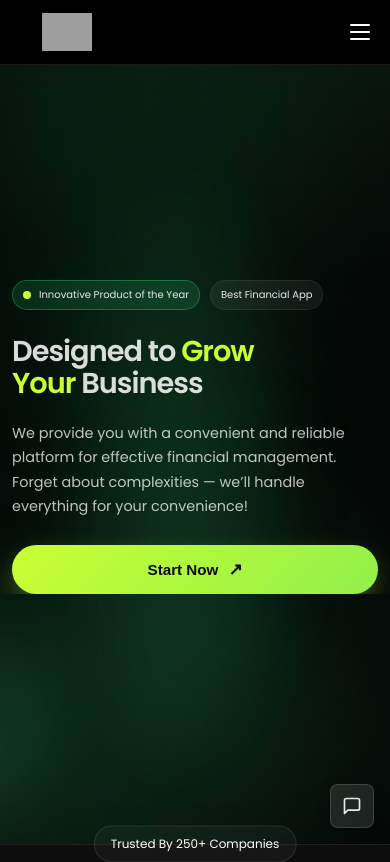
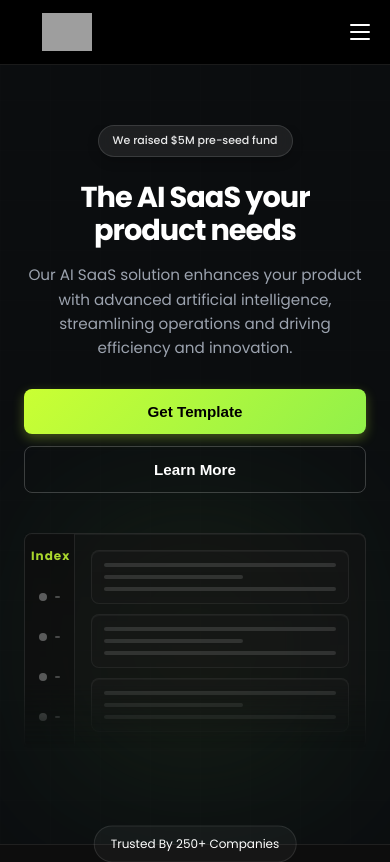
Before and after one commit to chamithdewmin/logozodev-new, a React (Vite) app: page / in a window 390 px wide. Shown: the top 862 px of the page. Built offline with nearby package versions, Linux system fonts and the light colour scheme; grey boxes are pictures that could not be loaded.

Commit message:
make new hero

```diff
--- a/src/App.jsx
+++ b/src/App.jsx
@@ -3,7 +3,6 @@ import { BrowserRouter as Router, Routes, Route } from 'react-router-dom';
 import Navbar from './components/Navbar';
 import Footer from './components/Footer';
 import ScrollToTop from './components/ScrollToTop';
-import ChatButton from './components/ChatButton';
 import HomePage from './pages/HomePage';
 import ServicesPage from './pages/ServicesPage';
 import ServiceDetailPage from './pages/ServiceDetailPage';
@@ -48,7 +47,6 @@ function App() {
       </Routes>
       <Footer />
       <ScrollToTop />
-      <ChatButton />
     </Router>
   );
 }
--- a/src/components/ChatButton.css
+++ /dev/null
@@ -1,40 +0,0 @@
-.chat-button {
-  position: fixed;
-  bottom: 16px;
-  right: 16px;
-  width: 44px;
-  height: 44px;
-  background: rgba(255, 255, 255, 0.1);
-  color: rgba(255, 255, 255, 0.9);
-  border: 1px solid rgba(255, 255, 255, 0.15);
-  border-radius: 8px;
-  display: flex;
-  align-items: center;
-  justify-content: center;
-  text-decoration: none;
-  transition: all 0.3s ease;
-  z-index: 998;
-  box-shadow: 0 4px 12px rgba(0, 0, 0, 0.3);
-  touch-action: manipulation;
-}
-
-.chat-button:hover {
-  background: rgba(255, 255, 255, 0.15);
-  transform: translateY(-2px);
-  box-shadow: 0 6px 16px rgba(0, 0, 0, 0.4);
-}
-
-.chat-button:active {
-  transform: translateY(0);
-}
-
-.chat-button svg {
-  width: 20px;
-  height: 20px;
-}
-
-@media (min-width: 769px) {
-  .chat-button {
-    display: none;
-  }
-}
--- a/src/components/ChatButton.jsx
+++ /dev/null
@@ -1,28 +0,0 @@
-import React from 'react';
-import { Link } from 'react-router-dom';
-import './ChatButton.css';
-
-const ChatButton = () => {
-  return (
-    <Link
-      to="/contact"
-      className="chat-button"
-      aria-label="Contact us"
-    >
-      <svg
-        width="20"
-        height="20"
-        viewBox="0 0 24 24"
-        fill="none"
-        stroke="currentColor"
-        strokeWidth="2"
-        strokeLinecap="round"
-        strokeLinejoin="round"
-      >
-        <path d="M21 15a2 2 0 0 1-2 2H7l-4 4V5a2 2 0 0 1 2-2h14a2 2 0 0 1 2 2z" />
-      </svg>
-    </Link>
-  );
-};
-
-export default ChatButton;
--- a/src/components/Hero.css
+++ b/src/components/Hero.css
@@ -6,7 +6,7 @@
     padding: 140px 0 100px;
     position: relative;
     overflow: hidden;
-    background: radial-gradient(ellipse at top right, #0a1f0a 0%, #000000 40%, #000000 100%);
+    background: #0b0d0f;
 }
 
 .hero-background {
@@ -19,30 +19,86 @@
     z-index: 0;
 }
 
+/* Green Radial Glow behind mockup area */
+.hero-green-glow {
+    position: absolute;
+    bottom: 0;
+    left: 50%;
+    transform: translateX(-50%);
+    width: 800px;
+    height: 600px;
+    background: radial-gradient(
+        ellipse at center,
+        rgba(202, 255, 51, 0.15) 0%,
+        rgba(150, 255, 100, 0.1) 30%,
+        rgba(100, 255, 150, 0.05) 60%,
+        transparent 100%
+    );
+    filter: blur(80px);
+    opacity: 0.6;
+    z-index: 1;
+}
+
+/* Main Glowing Arc - from bottom-right curving up and left */
 .glow-arc {
     position: absolute;
+    width: 1000px;
+    height: 600px;
+    bottom: -200px;
+    right: -300px;
     border-radius: 50%;
-    filter: blur(60px);
-    opacity: 0.6;
-    animation: glowPulse 8s ease-in-out infinite;
+    background: radial-gradient(
+        ellipse at center,
+        rgba(202, 255, 51, 0.4) 0%,
+        rgba(150, 255, 100, 0.3) 20%,
+        rgba(100, 255, 150, 0.2) 40%,
+        rgba(60, 255, 140, 0.15) 60%,
+        rgba(40, 200, 120, 0.1) 80%,
+        transparent 100%
+    );
+    filter: blur(100px);
+    opacity: 0.7;
+    animation: arcGlow 10s ease-in-out infinite;
+    z-index: 1;
+    transform: rotate(-25deg);
 }
 
+/* Secondary arc layer for depth */
 .glow-arc-1 {
-    top: -10%;
-    right: -5%;
-    width: 600px;
-    height: 600px;
-    background: radial-gradient(circle, rgba(202, 255, 51, 0.25) 0%, transparent 70%);
+    width: 1200px;
+    height: 700px;
+    bottom: -250px;
+    right: -400px;
+    background: radial-gradient(
+        ellipse at center,
+        rgba(202, 255, 51, 0.3) 0%,
+        rgba(120, 255, 120, 0.2) 25%,
+        rgba(80, 255, 140, 0.15) 50%,
+        rgba(50, 200, 120, 0.1) 75%,
+        transparent 100%
+    );
+    filter: blur(120px);
+    opacity: 0.5;
     animation-delay: 0s;
+    transform: rotate(-25deg);
 }
 
 .glow-arc-2 {
-    bottom: 10%;
-    right: 10%;
-    width: 500px;
+    width: 800px;
     height: 500px;
-    background: radial-gradient(circle, rgba(202, 255, 51, 0.2) 0%, transparent 65%);
+    top: -100px;
+    right: -200px;
+    background: radial-gradient(
+        ellipse at center,
+        rgba(180, 255, 80, 0.25) 0%,
+        rgba(100, 255, 130, 0.15) 30%,
+        rgba(60, 220, 120, 0.1) 60%,
+        transparent 100%
+    );
+    filter: blur(90px);
+    opacity: 0.4;
     animation-delay: 2s;
+    transform: rotate(15deg);
 }
 
 .glow-orbs::before,
@@ -70,9 +126,15 @@
     animation: float 8s ease-in-out infinite reverse;
 }
 
-@keyframes glowPulse {
-    0%, 100% { opacity: 0.4; transform: scale(1); }
-    50% { opacity: 0.7; transform: scale(1.05); }
+@keyframes arcGlow {
+    0%, 100% {
+        opacity: 0.6;
+        transform: rotate(-25deg) scale(1);
+    }
+    50% {
+        opacity: 0.8;
+        transform: rotate(-25deg) scale(1.05);
+    }
 }
 
 @keyframes float {
@@ -80,14 +142,15 @@
     50% { transform: translateY(-30px); }
 }
 
+/* Soft Grid Pattern Overlay */
 .hero-grid-overlay {
     position: absolute;
     inset: 0;
     background-image:
-        linear-gradient(rgba(255,255,255,0.015) 1px, transparent 1px),
-        linear-gradient(90deg, rgba(255,255,255,0.015) 1px, transparent 1px);
+        linear-gradient(rgba(255,255,255,0.02) 1px, transparent 1px),
+        linear-gradient(90deg, rgba(255,255,255,0.02) 1px, transparent 1px);
     background-size: 50px 50px;
-    opacity: 0.6;
+    opacity: 0.3;
     pointer-events: none;
     z-index: 1;
 }
@@ -103,21 +166,6 @@
     align-items: center;
 }
 
-.hero-badge {
-    display: inline-flex;
-    align-items: center;
-    gap: 8px;
-    padding: 8px 16px;
-    background: rgba(202, 255, 51, 0.08);
-    border: 1px solid rgba(202, 255, 51, 0.2);
-    border-radius: 20px;
-    margin: 0 0 30px;
-    font-size: 11px;
-    font-weight: 600;
-    letter-spacing: 0.5px;
-    color: rgba(255, 255, 255, 0.9);
-    text-transform: uppercase;
-}
 
 .hero-title-new {
     font-size: clamp(2.8rem, 6vw, 4.2rem);
@@ -399,33 +447,276 @@
 }
 
 /* --- Green/Black Hero Overrides and New Styles --- */
-/* Background enhancements */
-.hero {
-        background: radial-gradient(1200px 600px at 80% -10%, rgba(60,255,140,0.12), transparent 60%),
-                                radial-gradient(800px 400px at -10% 90%, rgba(60,255,140,0.15), transparent 60%),
-                                #050606;
+/* Vertical Light Streaks */
+.swoosh {
+    position: absolute;
+    width: 2px;
+    height: 200px;
+    background: linear-gradient(
+        180deg,
+        rgba(202, 255, 51, 0.6) 0%,
+        rgba(150, 255, 100, 0.4) 30%,
+        rgba(100, 255, 150, 0.2) 60%,
+        transparent 100%
+    );
+    filter: blur(1px);
+    opacity: 0.7;
+    animation: streakFade 4s ease-in-out infinite;
 }
-.glow-arc-1 { top: -15%; left: -10%; width: 700px; height: 700px; background: radial-gradient(circle, rgba(50, 255, 140, 0.18) 0%, transparent 70%); }
-.glow-arc-2 { bottom: -10%; right: -10%; width: 600px; height: 600px; background: radial-gradient(circle, rgba(50, 255, 140, 0.12) 0%, transparent 65%); animation-delay: 2s; }
-.swoosh { position: absolute; border-radius: 50%; filter: blur(40px); opacity: 0.85; }
-.swoosh-1 { bottom: -20%; left: -15%; width: 1200px; height: 1200px; background: conic-gradient(from 200deg at 30% 70%, rgba(60,255,140,0.18), rgba(60,255,140,0.05), transparent 55%); }
-.swoosh-2 { bottom: -10%; left: -5%; width: 900px; height: 900px; background: radial-gradient(closest-side, rgba(60,255,140,0.22), rgba(60,255,140,0.05) 60%, transparent 65%); }
 
-/* Layout */
-.hero-layout { position: relative; z-index: 2; display: grid; grid-template-columns: minmax(0,1fr) 420px; gap: 180px; align-items: center; max-width: 1280px; padding: 0; margin: 0 auto; }
-.hero-left { display: flex; flex-direction: column; gap: 18px; }
+.swoosh-1 {
+    left: 20%;
+    top: 30%;
+    animation-delay: 0s;
+}
+
+.swoosh-2 {
+    left: 35%;
+    top: 25%;
+    height: 250px;
+    animation-delay: 0.5s;
+}
+
+.swoosh-3 {
+    left: 50%;
+    top: 20%;
+    height: 300px;
+    opacity: 0.8;
+    animation-delay: 1s;
+}
+
+.swoosh-4 {
+    left: 65%;
+    top: 25%;
+    height: 250px;
+    animation-delay: 1.5s;
+}
+
+.swoosh-5 {
+    left: 80%;
+    top: 30%;
+    animation-delay: 2s;
+}
+
+@keyframes streakFade {
+    0%, 100% {
+        opacity: 0.4;
+        transform: translateY(0);
+    }
+    50% {
+        opacity: 0.8;
+        transform: translateY(-20px);
+    }
+}
+
+/* Hero Content Container */
+.hero-content {
+    position: relative;
+    z-index: 2;
+    display: flex;
+    flex-direction: column;
+    align-items: center;
+    text-align: center;
+    max-width: 900px;
+    margin: 0 auto;
+    padding: 0 24px;
+}
+
+/* Mockup Card */
+.hero-mockup-card {
+    position: relative;
+    width: 100%;
+    max-width: 900px;
+    margin: 0 auto;
+    opacity: 0.9;
+    mask-image: linear-gradient(to bottom, rgba(0,0,0,1) 0%, rgba(0,0,0,0.9) 70%, rgba(0,0,0,0) 100%);
+    -webkit-mask-image: linear-gradient(to bottom, rgba(0,0,0,1) 0%, rgba(0,0,0,0.9) 70%, rgba(0,0,0,0) 100%);
+}
+
+.mockup-window {
+    display: flex;
+    background: rgba(20, 20, 20, 0.7);
+    border: 1px solid rgba(255, 255, 255, 0.1);
+    border-radius: 12px;
+    overflow: hidden;
+    backdrop-filter: blur(10px);
+    box-shadow:
+        0 20px 60px rgba(0, 0, 0, 0.5),
+        inset 0 1px 0 rgba(255, 255, 255, 0.05);
+}
+
+.mockup-sidebar {
+    width: 80px;
+    background: rgba(15, 15, 15, 0.9);
+    border-right: 1px solid rgba(255, 255, 255, 0.1);
+    padding: 20px 12px;
+    display: flex;
+    flex-direction: column;
+    align-items: center;
+    gap: 30px;
+}
+
+.mockup-logo {
+    color: #CAFF33;
+    font-size: 18px;
+    font-weight: 700;
+    text-align: center;
+    letter-spacing: 1px;
+}
+
+.mockup-menu {
+    display: flex;
+    flex-direction: column;
+    gap: 20px;
+    width: 100%;
+}
+
+.mockup-menu-item {
+    display: flex;
+    align-items: center;
+    gap: 8px;
+    padding: 8px;
+    border-radius: 6px;
+}
+
+.menu-dot {
+    width: 8px;
+    height: 8px;
+    border-radius: 50%;
+    background: rgba(255, 255, 255, 0.4);
+}
+
+.menu-line {
+    flex: 1;
+    height: 2px;
+    background: rgba(255, 255, 255, 0.3);
+    border-radius: 1px;
+}
+
+.mockup-content {
+    flex: 1;
+    padding: 24px;
+    display: grid;
+    grid-template-columns: repeat(3, 1fr);
+    gap: 16px;
+}
+
+.mockup-card-item {
+    background: rgba(25, 25, 25, 0.7);
+    border: 1px solid rgba(255, 255, 255, 0.08);
+    border-radius: 8px;
+    padding: 16px;
+    display: flex;
+    flex-direction: column;
+    gap: 12px;
+    box-shadow: inset 0 1px 0 rgba(255, 255, 255, 0.05);
+}
+
+.card-line {
+    height: 4px;
+    background: rgba(255, 255, 255, 0.15);
+    border-radius: 2px;
+    width: 100%;
+}
+
+.card-line.short {
+    width: 60%;
+}
 .badge-row { display: flex; gap: 10px; align-items: center; flex-wrap: wrap; }
 .badge-pill { display: inline-flex; align-items: center; gap: 8px; padding: 8px 14px; border-radius: 999px; font-size: 12px; color: rgba(255,255,255,0.9); background: rgba(255,255,255,0.06); border: 1px solid rgba(255,255,255,0.08); backdrop-filter: blur(8px); }
 .badge-accent { background: rgba(60,255,140,0.12); border-color: rgba(60,255,140,0.28); }
 .badge-pill .dot { width: 8px; height: 8px; border-radius: 999px; background: #CAFF33; display: inline-block; }
 
-.hero-heading { font-size: clamp(2.6rem, 6vw, 4.4rem); line-height: 1.08; font-weight: 600; letter-spacing: -1px; color: rgba(255,255,255,0.85); margin: 8px 0 4px; }
-.highlight-green { color: #CAFF33; }
-.hero-subtext { max-width: 640px; color: rgba(255,255,255,0.75); line-height: 1.7; font-size: 0.98rem; }
-.cta-row { margin-top: 8px; display: flex; gap: 14px; align-items: center; }
-.btn-cta-primary { display: inline-flex; align-items: center; gap: 10px; padding: 14px 22px; border-radius: 999px; border: none; cursor: pointer; font-weight: 600; font-size: 0.95rem; background: linear-gradient(135deg, #CAFF33 0%, #91F04A 100%); color: #0a0a0a; box-shadow: 0 10px 28px -6px rgba(202,255,51,0.45); transition: transform .25s ease, box-shadow .25s ease; }
-.btn-cta-primary:hover { transform: translateY(-2px); box-shadow: 0 16px 40px -8px rgba(202,255,51,0.55); }
-.btn-cta-primary .arrow { font-size: 1.05rem; }
+/* Top Badge */
+.hero-badge {
+    display: inline-flex;
+    align-items: center;
+    justify-content: center;
+    padding: 10px 20px;
+    background: rgba(255, 255, 255, 0.08);
+    border: 1px solid rgba(255, 255, 255, 0.12);
+    border-radius: 999px;
+    font-size: 14px;
+    font-weight: 500;
+    color: rgba(255, 255, 255, 0.9);
+    margin-bottom: 40px;
+    backdrop-filter: blur(10px);
+    box-shadow: 0 4px 12px rgba(0, 0, 0, 0.2);
+}
+
+/* Main Heading */
+.hero-heading {
+    font-size: clamp(2.5rem, 6vw, 4.5rem);
+    line-height: 1.1;
+    font-weight: 700;
+    letter-spacing: -1px;
+    color: #FFFFFF;
+    margin: 0 0 24px;
+    text-align: center;
+}
+
+/* Subtext */
+.hero-subtext {
+    max-width: 680px;
+    color: #9ca3af;
+    line-height: 1.7;
+    font-size: 1.1rem;
+    margin: 0 auto 40px;
+    text-align: center;
+}
+
+/* Buttons */
+.hero-buttons {
+    display: flex;
+    gap: 16px;
+    align-items: center;
+    justify-content: center;
+    flex-wrap: wrap;
+    margin-bottom: 60px;
+}
+
+.btn-get-template {
+    display: inline-flex;
+    align-items: center;
+    justify-content: center;
+    padding: 16px 32px;
+    border-radius: 8px;
+    border: none;
+    cursor: pointer;
+    font-weight: 600;
+    font-size: 1rem;
+    background: linear-gradient(135deg, #CAFF33 0%, #91F04A 100%);
+    color: #000000;
+    box-shadow: 0 4px 12px rgba(202, 255, 51, 0.3);
+    transition: all 0.3s ease;
+}
+
+.btn-get-template:hover {
+    transform: translateY(-2px);
+    box-shadow: 0 8px 20px rgba(202, 255, 51, 0.4);
+    background: linear-gradient(135deg, #D4FF4D 0%, #A0F55A 100%);
+}
+
+.btn-learn-more {
+    display: inline-flex;
+    align-items: center;
+    justify-content: center;
+    padding: 16px 32px;
+    border-radius: 8px;
+    border: 1px solid rgba(255, 255, 255, 0.2);
+    cursor: pointer;
+    font-weight: 600;
+    font-size: 1rem;
+    background: transparent;
+    color: #FFFFFF;
+    transition: all 0.3s ease;
+}
+
+.btn-learn-more:hover {
+    transform: translateY(-2px);
+    background: rgba(255, 255, 255, 0.05);
+    border-color: rgba(255, 255, 255, 0.3);
+}
 
 /* Right side cards */
 .cards-stack { position: relative; min-height: 520px; }
@@ -460,47 +751,136 @@
     .plan.standard { transform: none; }
     .hero-right { min-height: auto; }
 }
+/* Responsive Styles */
 @media (max-width: 768px) {
-    .hero-layout {
-        padding: 0;
-        gap: 30px;
+    .hero {
+        padding: 100px 0 60px;
     }
 
-    .hero-heading { font-size: 2.2rem; }
-    .hero-subtext { font-size: 0.95rem; }
-    .cards-stack { margin-top: 6px; }
+    .hero-content {
+        padding: 0 16px;
+    }
+
+    .hero-badge {
+        font-size: 12px;
+        padding: 8px 16px;
+        margin-bottom: 32px;
+    }
+
+    .hero-heading {
+        font-size: clamp(2rem, 7vw, 3rem);
+        margin-bottom: 20px;
+    }
+
+    .hero-subtext {
+        font-size: 1rem;
+        margin-bottom: 32px;
+    }
+
+    .hero-buttons {
+        flex-direction: column;
+        gap: 12px;
+        margin-bottom: 50px;
+    }
+
+    .btn-get-template,
+    .btn-learn-more {
+        width: 100%;
+        max-width: 300px;
+    }
+
+    .mockup-content {
+        grid-template-columns: 1fr;
+        gap: 12px;
+        padding: 20px;
+    }
+
+    .mockup-sidebar {
+        width: 60px;
+        padding: 16px 8px;
+    }
+
+    .mockup-logo {
+        font-size: 14px;
+    }
 }
 @media (max-width: 480px) {
     .hero {
-        padding: 70px 0 40px;
-        margin-left: 0 !important;
-        padding-left: 0 !important;
-        left: 0 !important;
-        transform: translateX(0) !important;
+        padding: 80px 0 50px;
     }
 
-    .hero .container {
-        padding: 0 !important;
-        margin-left: 0 !important;
-        padding-left: 0 !important;
-        transform: translateX(0) !important;
+    .hero-content {
+        padding: 0 12px;
     }
 
-    .hero-layout {
-        padding: 0 12px;
-        margin-left: 0 !important;
-        padding-left: 12px !important;
-        transform: translateX(0) !important;
+    .hero-badge {
+        font-size: 11px;
+        padding: 6px 14px;
+        margin-bottom: 24px;
     }
 
-    .badge-pill { font-size: 10px; padding: 6px 10px; }
-    .btn-cta-primary { width: 100%; justify-content: center; }
-
     .hero-heading {
-        font-size: 1.8rem;
+        font-size: clamp(1.8rem, 7vw, 2.5rem);
+        margin-bottom: 16px;
+        line-height: 1.15;
     }
 
     .hero-subtext {
-        font-size: 0.9rem;
+        font-size: 0.95rem;
+        margin-bottom: 28px;
+        line-height: 1.6;
+    }
+
+    .hero-buttons {
+        flex-direction: column;
+        gap: 12px;
+        margin-bottom: 40px;
+        width: 100%;
+    }
+
+    .btn-get-template,
+    .btn-learn-more {
+        width: 100%;
+        max-width: 100%;
+        padding: 14px 24px;
+        font-size: 0.95rem;
+    }
+
+    .hero-mockup-card {
+        opacity: 0.85;
+    }
+
+    .mockup-window {
+        border-radius: 8px;
+    }
+
+    .mockup-sidebar {
+        width: 50px;
+        padding: 12px 6px;
+        gap: 20px;
+    }
+
+    .mockup-logo {
+        font-size: 12px;
+    }
+
+    .mockup-menu {
+        gap: 16px;
+    }
+
+    .mockup-content {
+        padding: 16px;
+        gap: 10px;
+    }
+
+    .mockup-card-item {
+        padding: 12px;
+        gap: 8px;
+    }
+
+    .hero-green-glow {
+        width: 600px;
+        height: 400px;
+        filter: blur(60px);
     }
 }
--- a/src/components/Hero.jsx
+++ b/src/components/Hero.jsx
@@ -8,38 +8,79 @@ const Hero = () => {
   return (
     <section id="home" className="hero">
       <div className="hero-background">
-        <div className="glow-arc glow-arc-1"></div>
-        <div className="glow-arc glow-arc-2"></div>
-        <div className="swoosh swoosh-1"></div>
-        <div className="swoosh swoosh-2"></div>
+        <div className="hero-green-glow"></div>
       </div>
       <div className="hero-grid-overlay"></div>
 
       <div className="container">
-        <div className="hero-layout">
-          <div className="hero-left">
-            <div className="badge-row">
-              <span className="badge-pill badge-accent">
-                <span className="dot"></span>
-                Innovative Product of the Year
-              </span>
-              <span className="badge-pill">Best Financial App</span>
+        <div className="hero-content">
+          {/* Top Badge */}
+          <div className="hero-badge">
+            We raised $5M pre-seed fund
           </div>
 
+          {/* Main Heading */}
           <h1 className="hero-heading">
-              Designed to <span className="highlight-green">Grow</span><br/>
-              <span className="highlight-green">Your</span> Business
+            The AI SaaS your product needs
           </h1>
 
+          {/* Subtext */}
           <p className="hero-subtext">
-              We provide you with a convenient and reliable platform for effective financial
-              management. Forget about complexities — we’ll handle everything for your convenience!
+            Our AI SaaS solution enhances your product with advanced artificial intelligence,
+            streamlining operations and driving efficiency and innovation.
           </p>
 
-            <div className="cta-row">
-              <button className="btn-cta-primary" onClick={() => navigate('/contact')}>
-                Start Now <span className="arrow">↗</span>
+          {/* Buttons */}
+          <div className="hero-buttons">
+            <button className="btn-get-template" onClick={() => navigate('/contact')}>
+              Get Template
             </button>
+            <button className="btn-learn-more" onClick={() => navigate('/about')}>
+              Learn More
+            </button>
+          </div>
+
+          {/* Mockup Card */}
+          <div className="hero-mockup-card">
+            <div className="mockup-window">
+              <div className="mockup-sidebar">
+                <div className="mockup-logo">Index</div>
+                <div className="mockup-menu">
+                  <div className="mockup-menu-item">
+                    <div className="menu-dot"></div>
+                    <div className="menu-line"></div>
+                  </div>
+                  <div className="mockup-menu-item">
+                    <div className="menu-dot"></div>
+                    <div className="menu-line"></div>
+                  </div>
+                  <div className="mockup-menu-item">
+                    <div className="menu-dot"></div>
+                    <div className="menu-line"></div>
+                  </div>
+                  <div className="mockup-menu-item">
+                    <div className="menu-dot"></div>
+                    <div className="menu-line"></div>
+                  </div>
+                </div>
+              </div>
+              <div className="mockup-content">
+                <div className="mockup-card-item">
+                  <div className="card-line"></div>
+                  <div className="card-line short"></div>
+                  <div className="card-line"></div>
+                </div>
+                <div className="mockup-card-item">
+                  <div className="card-line"></div>
+                  <div className="card-line short"></div>
+                  <div className="card-line"></div>
+                </div>
+                <div className="mockup-card-item">
+                  <div className="card-line"></div>
+                  <div className="card-line short"></div>
+                  <div className="card-line"></div>
+                </div>
+              </div>
             </div>
           </div>
         </div>
```
Lines whose indentation alone changed are shown as unchanged.
